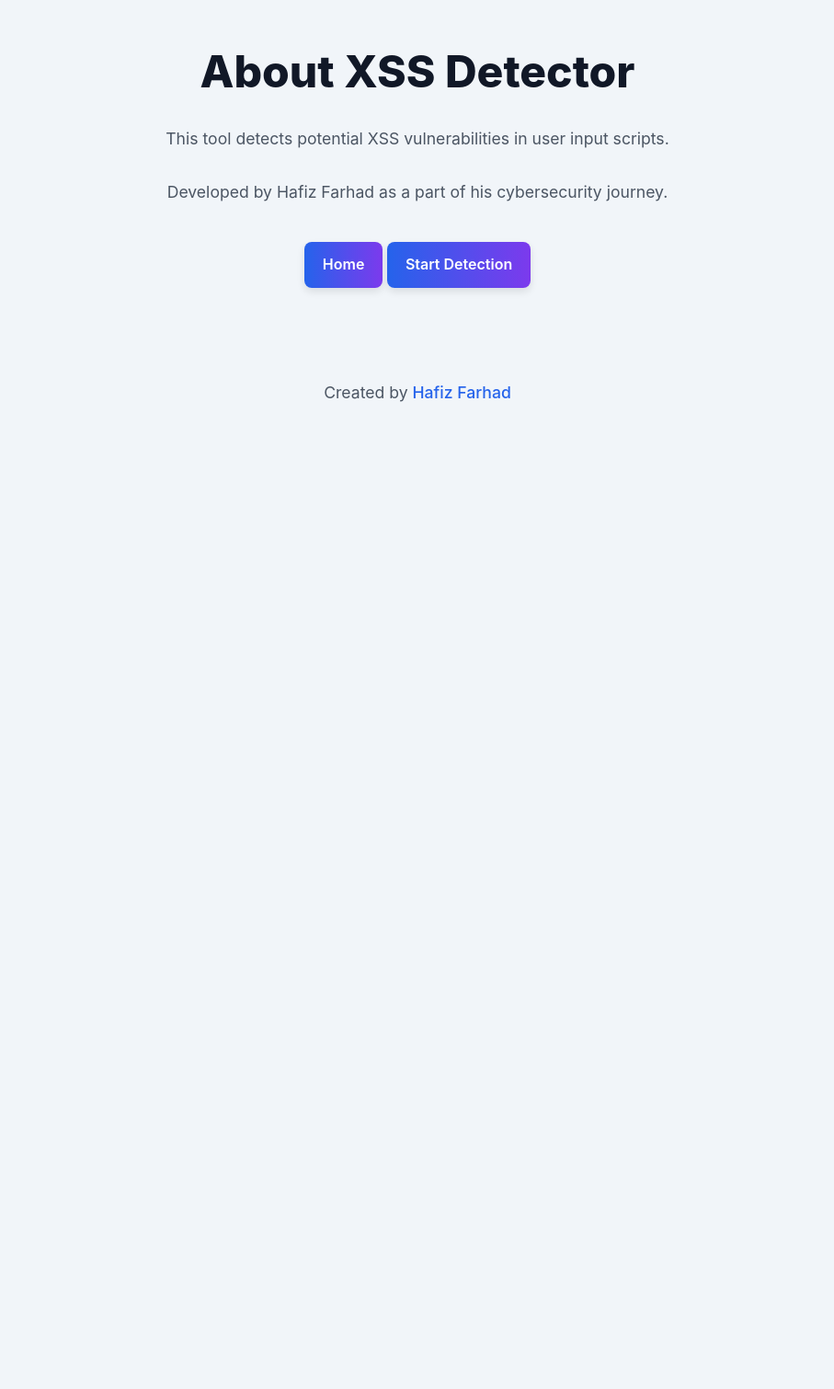
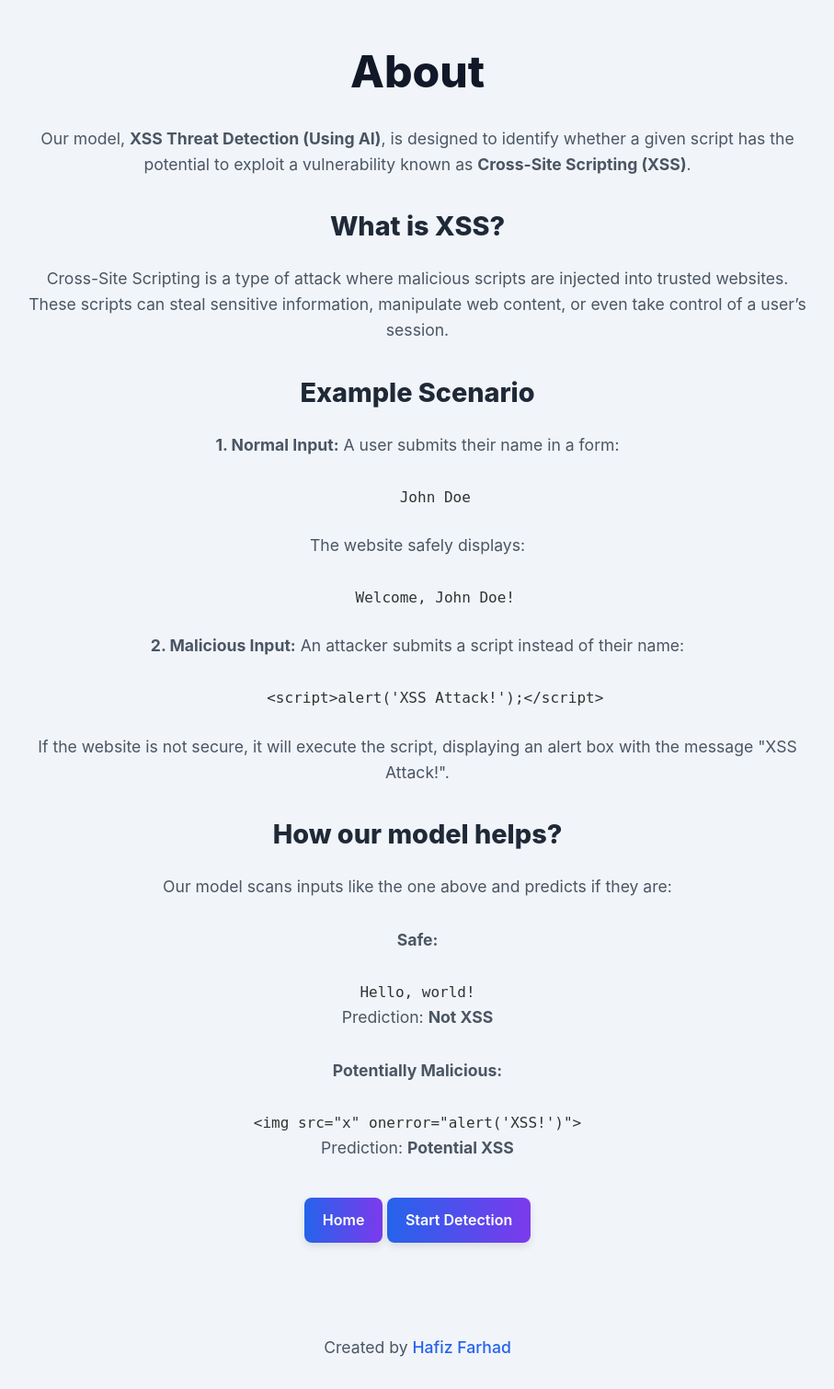
Before and after one commit to hafizfarhad/xss, a Flask app: page /about in a window 1280 px wide. Shown: the whole page at 92% size, without its empty margins (186-1093 px from the left). Before the commit the page ends 437 px from the top, so only its background shows below. Run offline with Flask 3, Linux system fonts and the light colour scheme; parts of the project's set-up code (start-up, migrations or seed data) failed here and were passed over.

Commit message:
some fixes

```diff
--- a/templates/about.html
+++ b/templates/about.html
@@ -3,14 +3,54 @@
 <head>
     <meta charset="UTF-8">
     <meta name="viewport" content="width=device-width, initial-scale=1.0">
-    <title>About - XSS Detector</title>
+    <title>About - XSS Threat Detection (Using AI)</title>
     <link rel="stylesheet" href="{{ url_for('static', filename='css/style.css') }}">
 </head>
 <body>
     <div class="container">
-        <h1>About XSS Detector</h1>
-        <p>This tool detects potential XSS vulnerabilities in user input scripts.</p>
-        <p>Developed by Hafiz Farhad as a part of his cybersecurity journey.</p>
+        <h1>About</h1>
+        <p>
+            Our model, <strong>XSS Threat Detection (Using AI)</strong>, is designed to identify whether a given script
+            has the potential to exploit a vulnerability known as
+            <strong>Cross-Site Scripting (XSS)</strong>.
+        </p>
+
+        <h2>What is XSS?</h2>
+        <p>
+            Cross-Site Scripting is a type of attack where malicious scripts are injected into
+            trusted websites. These scripts can steal sensitive information, manipulate web content,
+            or even take control of a user’s session.
+        </p>
+
+        <h2>Example Scenario</h2>
+        <p><strong>1. Normal Input:</strong> A user submits their name in a form:</p>
+        <pre>
+    <code>John Doe</code>
+        </pre>
+        <p>The website safely displays:</p>
+        <pre>
+    <code>Welcome, John Doe!</code>
+        </pre>
+
+        <p><strong>2. Malicious Input:</strong> An attacker submits a script instead of their name:</p>
+        <pre>
+    <code>&lt;script&gt;alert('XSS Attack!');&lt;/script&gt;</code>
+        </pre>
+        <p>
+            If the website is not secure, it will execute the script, displaying an alert box with the message
+            "XSS Attack!".
+        </p>
+
+        <h2>How our model helps?</h2>
+        <p>
+            Our model scans inputs like the one above and predicts if they are:
+        </p>
+        <p><strong>Safe:</strong> <br> </p>
+        <pre><code>Hello, world!</code></pre>
+        <p>Prediction: <strong>Not XSS</strong></p>
+        <p><strong>Potentially Malicious:</strong></p>
+        <pre><code>&lt;img src="x" onerror="alert('XSS!')"&gt;</code></pre>
+        <p>Prediction: <strong>Potential XSS</strong></p>
         <a href="/" class="button">Home</a>
         <a href="/predict" class="button">Start Detection</a>
     </div>
--- a/templates/predict.html
+++ b/templates/predict.html
@@ -3,12 +3,12 @@
 <head>
     <meta charset="UTF-8">
     <meta name="viewport" content="width=device-width, initial-scale=1.0">
-    <title>XSS Prediction</title>
+    <title>Prediction - XSS Threat Detection (Using AI)</title>
     <link rel="stylesheet" href="{{ url_for('static', filename='css/style.css') }}">
 </head>
 <body>
     <div class="container">
-        <h1>XSS Prediction</h1>
+        <h1>Prediction</h1>
         <form action="/predict" method="POST">
             <textarea name="sentence" placeholder="Enter your script for XSS detection..." required></textarea><br>
             <input type="submit" value="Check for XSS">
--- a/templates/records.html
+++ b/templates/records.html
@@ -3,13 +3,13 @@
 <head>
     <meta charset="UTF-8">
     <meta name="viewport" content="width=device-width, initial-scale=1.0">
-    <title>XSS Detection Records</title>
+    <title>History - XSS Threat Detection (Using AI)</title>
     <link rel="stylesheet" href="{{ url_for('static', filename='css/style.css') }}">
 </head>
 <body>
     <div class="container">
-        <h1>XSS Detection Records</h1>
-        <p>View a history of all the predictions made by users.</p>
+        <h1>History</h1>
+        <p>History of all the predictions made by this model.</p>
         <br>
         <!-- Navigation buttons -->
             <a href="/" class="button">Home</a>
```
Also changed, not shown: templates/index.html (+34 -13 lines).
